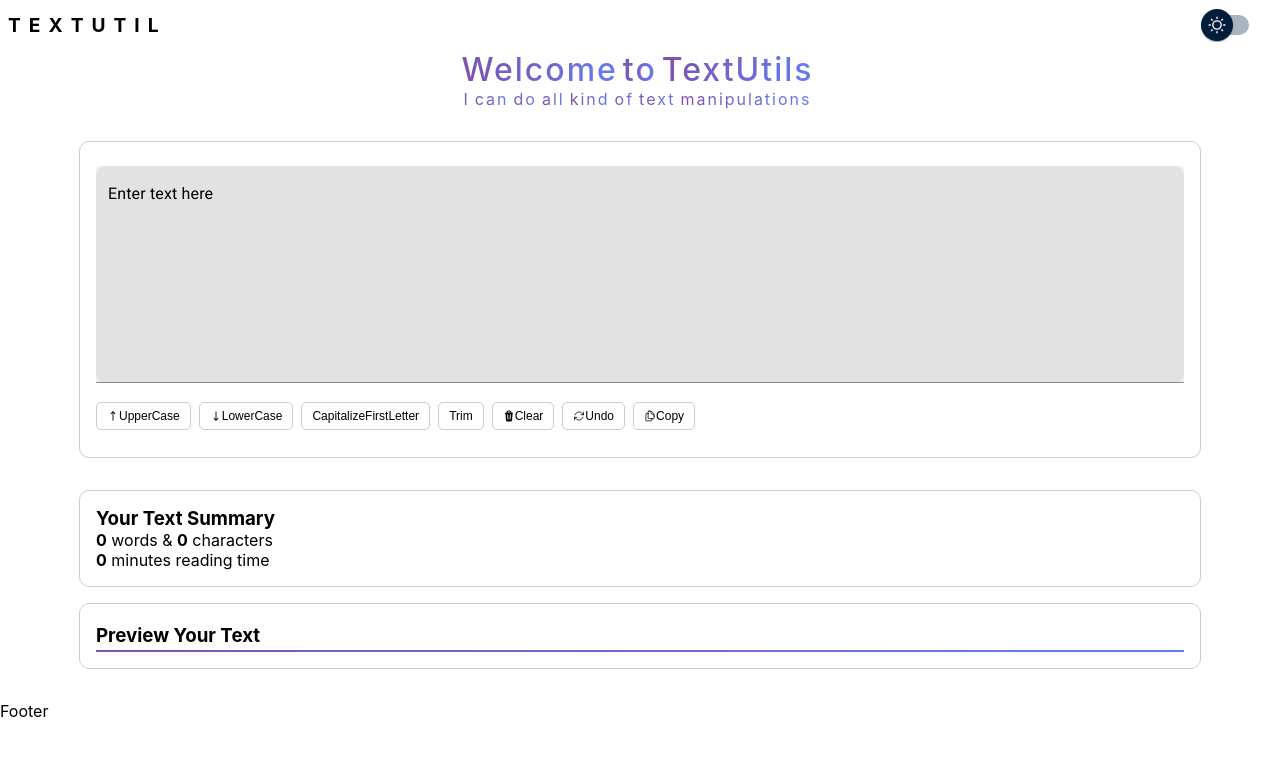
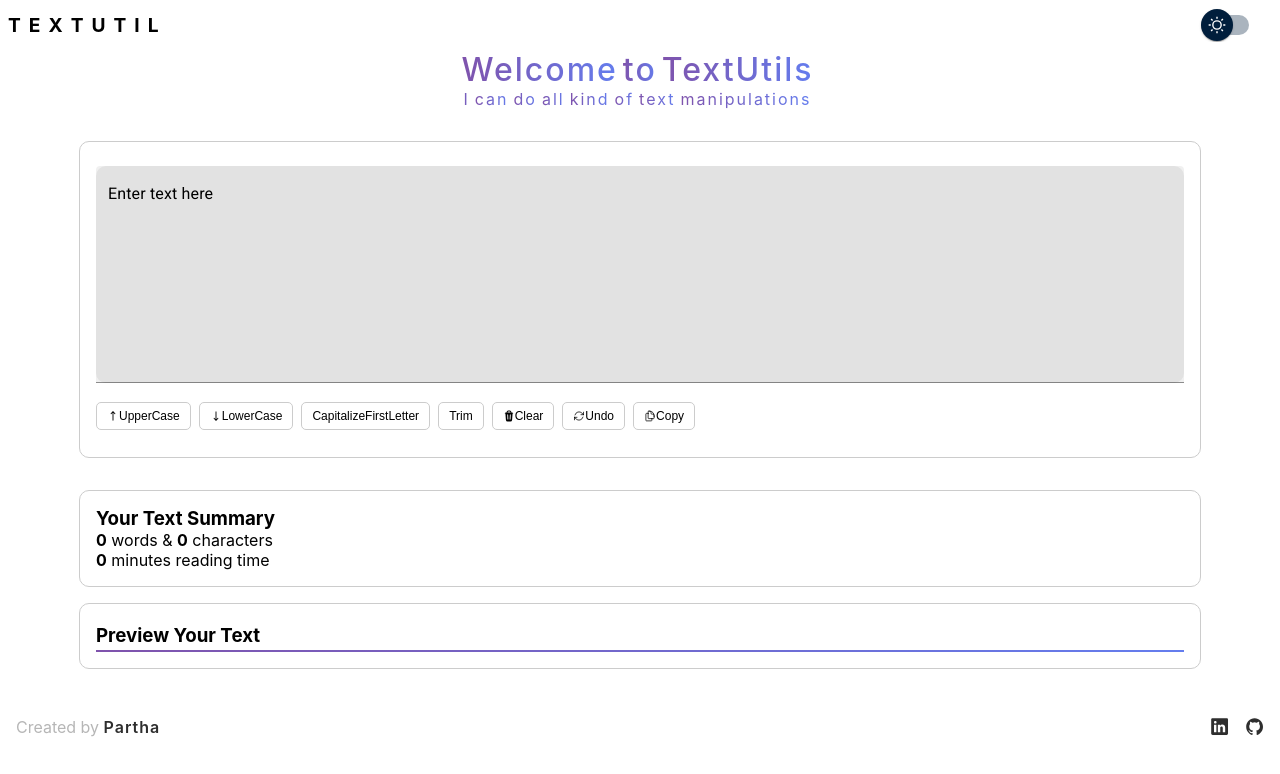
Before and after one commit to partha7978/text-utils, a React (Create React App) app: page / in a window 1280 px wide. Shown: the top 774 px of the page. Built offline with nearby package versions, Linux system fonts and the light colour scheme.

Commit message:
styling the footer text and icons

```diff
--- a/public/index.html
+++ b/public/index.html
@@ -22,6 +22,9 @@
     />
 
     <title>TextUtil - Your ultimate text manipulator</title>
+
+    <script defer type="module" src="https://unpkg.com/ionicons@5.5.2/dist/ionicons/ionicons.esm.js"></script>
+    <script defer nomodule src="https://unpkg.com/ionicons@5.5.2/dist/ionicons/ionicons.js"></script>
   </head>
   <body>
     <noscript>You need to enable JavaScript to run this app.</noscript>
@@ -36,5 +39,6 @@
       To begin the development, run `npm start` or `yarn start`.
       To create a production bundle, use `npm run build` or `yarn build`.
     -->
+
   </body>
 </html>
--- a/src/components/Footer/Footer.css
+++ b/src/components/Footer/Footer.css
@@ -0,0 +1,28 @@
+.footer {
+    width: 100%;
+    height: auto;
+    display: flex;
+    flex-direction: row;
+}
+.footer p {
+    margin: 1rem;
+    font-weight: 400;
+    color: rgb(182, 182, 182);
+}
+.footer p a {
+    color: #2e2e2e;
+    text-decoration: none;
+    font-weight: 600;
+    letter-spacing: 1px;
+}
+.footer .footer-icons {
+    margin-left: auto;
+}
+.footer .footer-icons button {
+    margin: 1rem 1rem 1rem 0;
+    background: none;
+    border: none;
+    outline: none;
+    font-size: 1.2rem;
+    color: #2e2e2e;
+}
--- a/src/components/Footer/Footer.js
+++ b/src/components/Footer/Footer.js
@@ -3,6 +3,12 @@ import './Footer.css'
 
 export default function Footer() {
   return (
-    <div>Footer</div>
+    <div className='footer'>
+        <p>Created by <a href="https://parthasarathimuduli.netlify.app/" target='_self'>Partha</a></p>
+        <div className='footer-icons'>
+            <button><ion-icon name="logo-linkedin"></ion-icon></button>
+            <button><ion-icon name="logo-github"></ion-icon></button>
+        </div>
+    </div>
   )
 }
```
